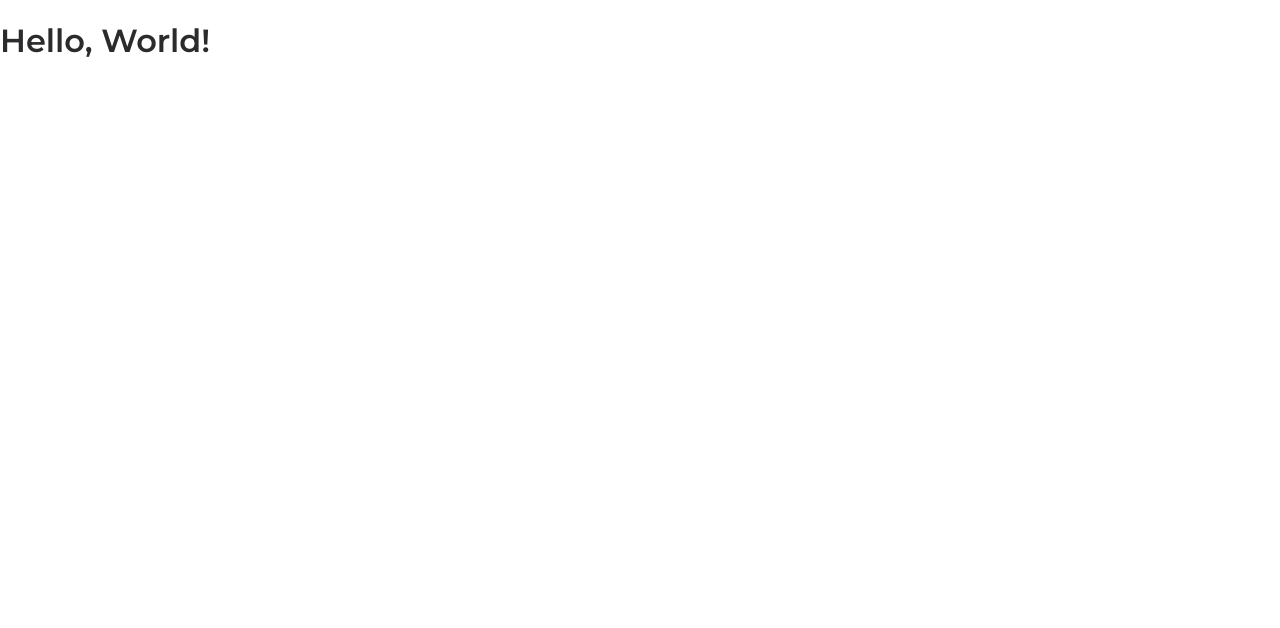
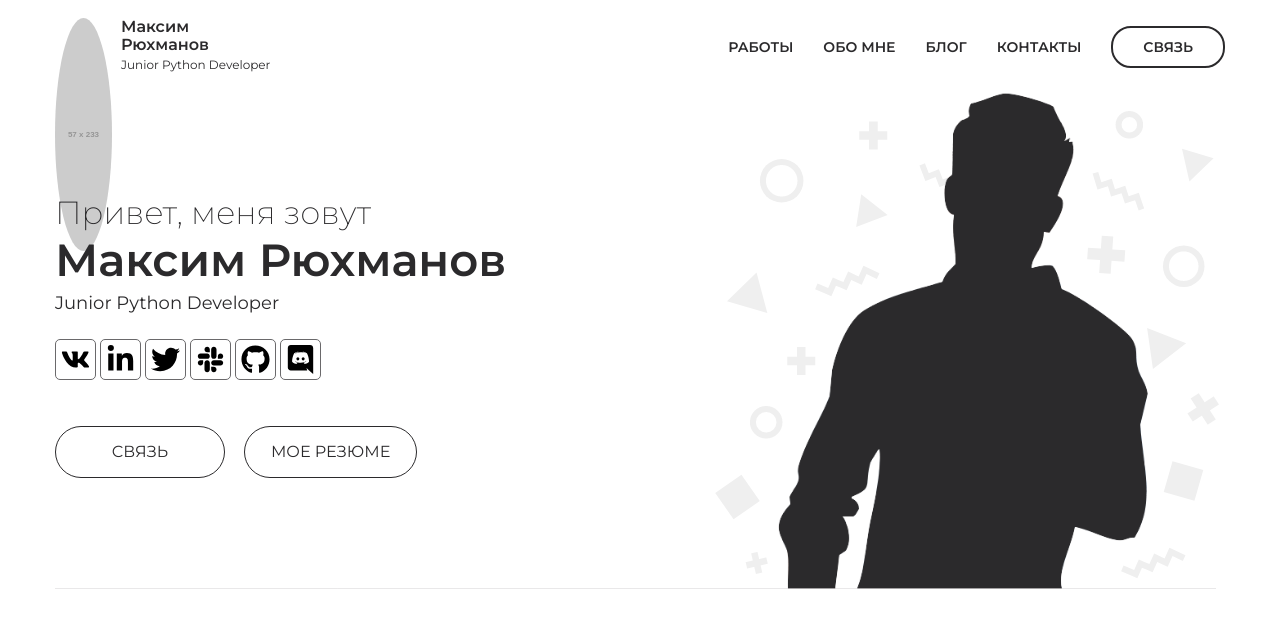
Before and after one commit to ApppleTurnover/flasksamplesiteschool, a Flask app: page / in a window 1280 px wide. Before the commit the part shown is almost empty. Shown: the top 628 px of the page. Run offline with Flask 2, Linux system fonts and the light colour scheme; grey boxes labelled with a size stand in for pictures from a placeholder-image service; some libraries are stand-ins or nearby versions.

Commit message:
Create Header, Intro html block

```diff
--- a/app.py
+++ b/app.py
@@ -5,7 +5,7 @@
 
 @app.route('/')
 def index():
-    return render_template("index.html")
+    return render_template("index.html", active="index")
 
 if __name__ == "__main__":
     app.run()
--- /dev/null
+++ b/static/css/style.css
@@ -0,0 +1,221 @@
+*,
+*.after,
+*.before {
+  box-sizing: border-box;
+}
+
+body {
+  margin: 0;
+  padding: 0;
+  font-family: "Montserrat", sans-serif;
+  font-size: 15px;
+  color: #2b2a2c;
+}
+
+h1,
+h2,
+h3,
+h4,
+h5,
+h6 {
+  margin: 0;
+}
+
+.btn {
+  display: inline-block;
+  vertical-align: top;
+  padding: 16px 26px;
+  margin: 0;
+  min-width: 170px;
+
+  border: 1px solid #2b2a2c;
+  border-radius: 30px;
+  background: none;
+  cursor: pointer;
+
+  font-family: inherit;
+  font-size: 16px;
+  line-height: 1.1;
+  color: #2b2a2c;
+  text-align: center;
+  text-transform: uppercase;
+  text-decoration: none;
+  transition: all 0.3s linear;
+}
+
+.btn:focus {
+  outline: none;
+}
+
+.btn:hover {
+  background-color: #2b2a2c;
+  color: #fff;
+  transform: scale(1.03);
+  box-shadow: 2px 2px 10px rgba(0, 0, 0, 0.3);
+}
+
+.btn + .btn {
+  margin-left: 15px;
+}
+
+/* blocks */
+
+/* container */
+.container {
+  width: 100%;
+  max-width: 1200px;
+  margin: 0 auto;
+  padding-left: 15px;
+  padding-right: 15px;
+}
+
+/* header */
+.header {
+  padding: 18px 0;
+}
+.header__inner {
+  display: flex;
+  justify-content: space-between;
+  align-items: center;
+}
+
+/* avatar  */
+.avatar {
+  display: flex;
+}
+
+.avatar__img {
+  width: 57px;
+  height: 57px;
+}
+
+.avatar__img img {
+  border-radius: 50%;
+}
+
+.avatar__content {
+  padding-left: 9px;
+}
+
+.avatar__name {
+  font-size: 16px;
+  line-height: 18px;
+  font-weight: 700;
+  margin-bottom: 3px;
+}
+
+.avatar__prof {
+  font-size: 12px;
+  color: rgba(#2b2b2b, 0.7);
+}
+
+/* nav  */
+.nav {
+  display: flex;
+  height: 100%;
+  align-items: center;
+}
+
+.nav__link {
+  margin-left: 30px;
+  position: relative;
+  font-size: 14px;
+  color: #2b2a2c;
+  text-transform: uppercase;
+  font-weight: 700;
+  text-decoration: none;
+}
+
+/* .nav__link:hover,
+.nav__link.active {
+} */
+
+.nav__link:after {
+  content: "";
+  width: 0%;
+  height: 2px;
+  background-color: #2b2a2c;
+
+  position: absolute;
+  bottom: 0;
+  left: 0;
+  bottom: -5px;
+  z-index: 1;
+  transition: width 0.2s linear;
+}
+
+.nav__link:not(.mail):hover:after {
+  width: 100%;
+}
+
+.nav__link.mail {
+  padding: 10px 30px;
+  border: 2px solid transparent;
+  border-color: #2b2a2c;
+  border-radius: 20px;
+  transition: background-color 0.2s linear, color 0.2s linear;
+}
+
+.nav__link.mail:hover {
+  background-color: #2b2a2c;
+  color: #fff;
+}
+
+/* intro */
+
+.intro__inner {
+  display: flex;
+  padding-bottom: 120px;
+  background: url(/static/img/photo.png) right top no-repeat;
+  padding-top: 100px;
+}
+
+.intro__content {
+  width: 50%;
+}
+
+.intro__subtitle {
+  font-size: 32px;
+  font-weight: 200;
+}
+
+.intro__title {
+  margin-bottom: 5px;
+  font-size: 45px;
+  font-weight: 700;
+}
+
+.intro__prof {
+  font-size: 18px;
+  color: rgba(#2b2a2c, 0.7);
+  margin-bottom: 25px;
+}
+
+.intro__img {
+  width: 50%;
+}
+
+/* social */
+
+.social {
+  margin-bottom: 42px;
+}
+
+.social__link {
+  text-decoration: none;
+}
+
+.social__link img {
+  width: 41px;
+  height: 41px;
+  padding: 5px;
+  border: 1px solid #6a696b;
+  border-radius: 5px;
+  transition: all 0.2s linear;
+}
+
+.social__link img:hover {
+  background-color: #d5d6fe;
+  filter: invert(1);
+  transform: scale(1.1);
+}
--- a/static/style.css
+++ /dev/null
@@ -1,7 +0,0 @@
-body {
-    margin: 0;
-    padding: 0;
-    font-family: "Montserrat", sans-serif;
-    font-size: 16;
-    color: #2b2a2c;
-  }
--- a/templates/index.html
+++ b/templates/index.html
@@ -4,13 +4,84 @@
 <head>
     <meta charset="UTF-8">
     <meta name="viewport" content="width=device-width, initial-scale=1.0">
-    <link rel="stylesheet" href="{{ url_for('static', filename='style.css') }}">
-    <link href="https://fonts.googleapis.com/css2?family=Montserrat:wght@300;400;600&display=swap" rel="stylesheet">
+    <link rel="stylesheet" href="{{ url_for('static', filename='css/style.css') }}">
+    <link href="https://fonts.googleapis.com/css2?family=Montserrat:wght@200;300;400;600&display=swap" rel="stylesheet">
     <title>Портфолио</title>
 </head>
 
 <body>
-    <h1>Hello, World!</h1>
+    <!-- HEADER -->
+    <header class="header">
+        <div class="container">
+            <div class="header__inner">
+
+                <div class="avatar">
+                    <div class="avatar__img">
+                        <img src="https://placehold.it/57/233" alt="">
+                    </div>
+                    <div class="avatar__content">
+                        <div class="avatar__name">Максим <br> Рюхманов</div>
+                        <div class="avatar__prof">Junior Python Developer</div>
+                    </div>
+                </div>
+
+                <nav class="nav">
+                    <a class="nav__link {% if active == "index" %}active{%endif%}" href="#">работы</a>
+                    <a class="nav__link {% if active == "about" %}active{%endif%}" href="#">обо мне</a>
+                    <a class="nav__link {% if active == "blog" %}active{%endif%}" href="#">блог</a>
+                    <a class="nav__link {% if active == "contact" %}active{%endif%}" href="#">контакты</a>
+                    <a class="nav__link mail" href="mailto:athond@icloud.com">связь</a>
+                </nav>
+
+            </div>
+        </div>
+    </header>
+    <!-- /HEADER -->
+
+    <!-- INTRO -->
+    <section class="intro">
+        <div class="container">
+            <div class="intro__inner">
+
+                <div class="intro__content">
+                    <h2 class="intro__subtitle">Привет, меня зовут</h2>
+                    <h1 class="intro__title">Максим Рюхманов</h1>
+                    <div class="intro__prof">Junior Python Developer</div>
+
+                    <div class="social">
+                        <a href="#" class="social__link">
+                            <img src="{{url_for('static', filename='icons/vk.svg')}}" alt="">
+                        </a>
+                        <a href="#" class="social__link">
+                            <img src="{{url_for('static', filename='icons/linkedin-in.svg')}}" alt="">
+                        </a>
+                        <a href="#" class="social__link">
+                            <img src="{{url_for('static', filename='icons/twitter.svg')}}" alt="">
+                        </a>
+                        <a href="#" class="social__link">
+                            <img src="{{url_for('static', filename='icons/slack.svg')}}" alt="">
+                        </a>
+                        <a href="#" class="social__link">
+                            <img src="{{url_for('static', filename='icons/github.svg')}}" alt="">
+                        </a>
+                        <a href="#" class="social__link">
+                            <img src="{{url_for('static', filename='icons/discord.svg')}}" alt="">
+                        </a>
+
+                    </div>
+
+                    <a href="#" class="btn">связь</a>
+                    <button class="btn rev" type="button">мое резюме</button>
+                </div>
+
+                <div class="intro__img"></div>
+
+            </div>
+        </div>
+    </section>
+    <!-- /INTRO -->
+
+
 </body>
 
 </html>
```
Also changed, not shown: static/icons/discord.svg (added), static/icons/github.svg (added), static/icons/linkedin-in.svg (added), static/icons/slack.svg (added), static/icons/twitter.svg (added), static/icons/vk.svg (added), static/img/photo.png (added), 3 other files.
